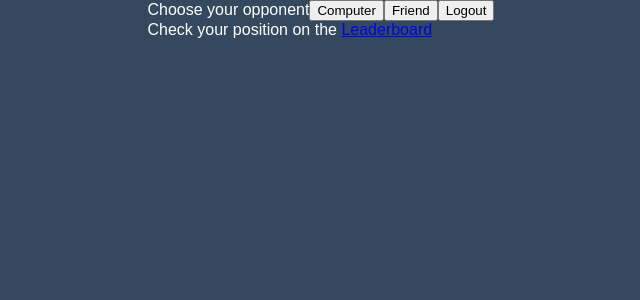
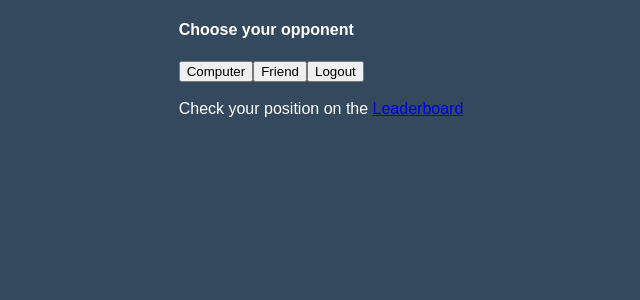
Before and after one commit to atmason90/hangman-frontend, a React (Create React App) app: page / in a window 1280 px wide. Shown: the top 300 px of the page, without its empty margins (319-959 px from the left). Built offline with nearby package versions, Linux system fonts and the light colour scheme; sample sign-in values are in the browser's storage; what random-words would draw is missing.

Commit message:
slight changes to landingpage design

```diff
--- a/src/components/LandingPage/LandingPage.jsx
+++ b/src/components/LandingPage/LandingPage.jsx
@@ -21,15 +21,18 @@ export const LandingPage = () => {
 
     const gamePage = () => {
         return (
+            <>
             <div>
-                Choose your opponent
+                <h4>Choose your opponent</h4>
                 <Link to="/compgame"><button>Computer</button></Link>
                 <Link to="/vsgame"><button>Friend</button></Link>
                 <button onClick={handleLogout}>Logout</button>
-                <div>
-                    Check your position on the <Link to="/leaderboard">Leaderboard</Link>
-                </div>
             </div>
+            <br />
+            <div>
+              Check your position on the <Link to="/leaderboard">Leaderboard</Link>
+            </div>
+            </>
         );
     }
 
```
